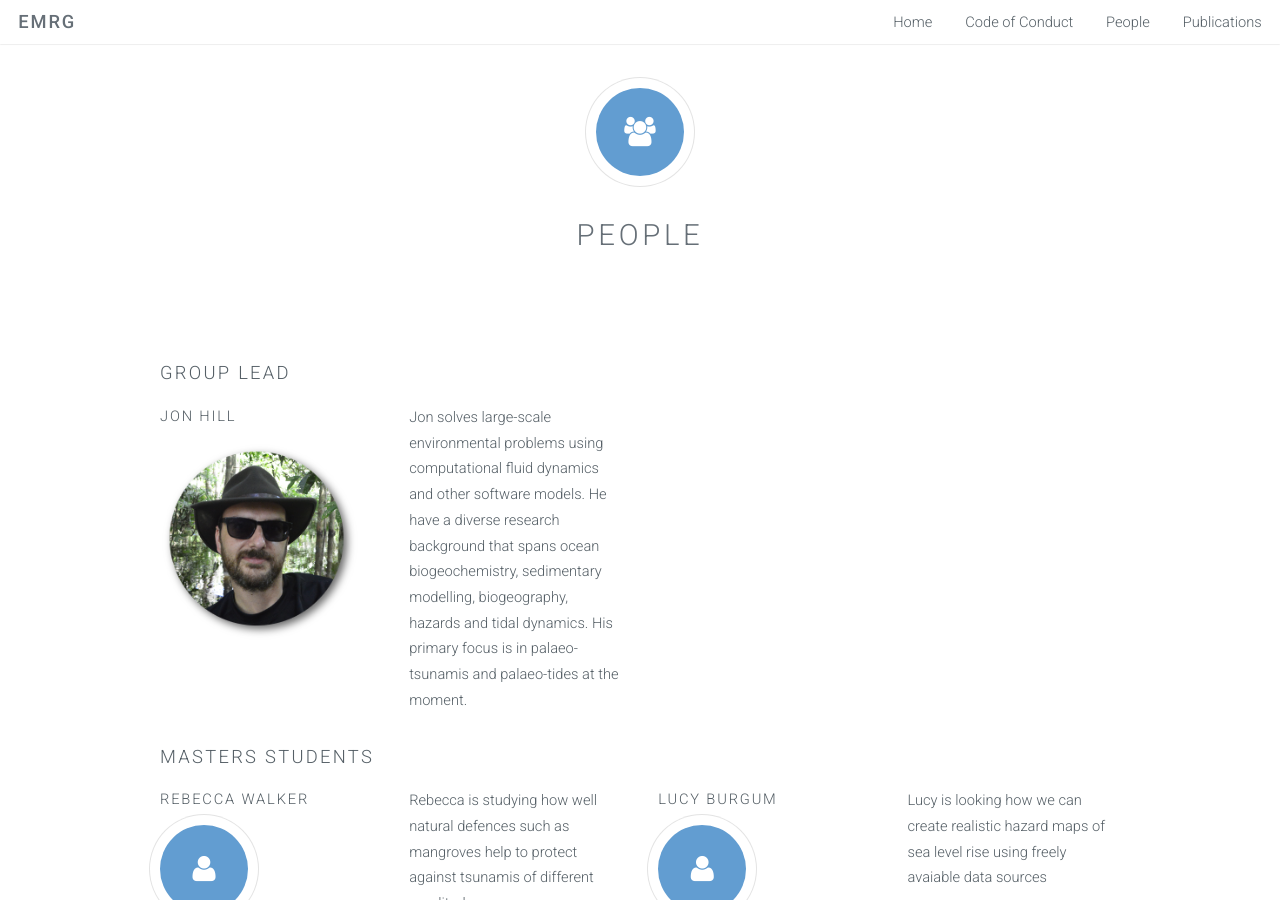
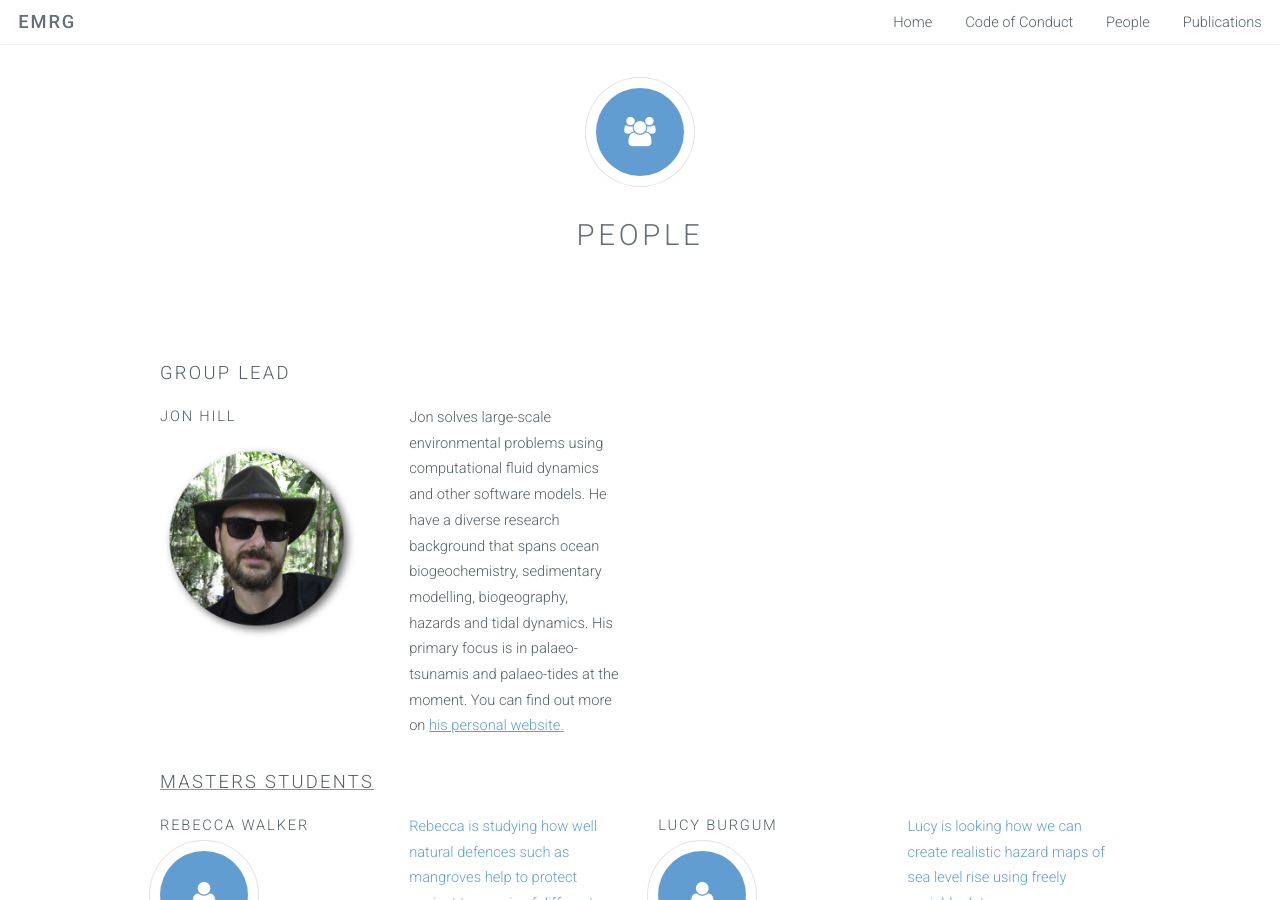
Before and after one commit to EnvModellingGroup/EnvModellingGroup.github.io, a Jekyll site: the page built from people/index.html, in a window 1280 px wide and 900 px high. Built offline with Jekyll 4.4.1, drawn with Linux system fonts in a browser that asks for light colours.

Commit message:
Adding link to jonxhill.wordpress.com/

```diff
--- a/people/index.html
+++ b/people/index.html
@@ -20,7 +20,11 @@ keywords: modelling, environmental, ecological, ecology, environment, computatio
 						<img height="200px" src="images/jhill.png" alt="Jon Hill wearing a hat and sunglasses in the Amazon rainforest" />
                 </div>
                 <div class="3u">
-                    <p>Jon solves large-scale environmental problems using computational fluid dynamics and other software models. He have a diverse research background that spans ocean biogeochemistry, sedimentary modelling, biogeography, hazards and tidal dynamics. His primary focus is in palaeo-tsunamis and palaeo-tides at the moment.</p>
+                    <p>Jon solves large-scale environmental problems using computational fluid dynamics and other software
+			    models. He have a diverse research background that spans ocean biogeochemistry, sedimentary
+			    modelling, biogeography, hazards and tidal dynamics. His primary focus is in palaeo-tsunamis
+			    and palaeo-tides at the moment. You can find out more on <a href="https://jonxhill.wordpress.com/">
+			    his personal website<a/>.</p>
 				</div>
 			</div>
 		</div>
```
